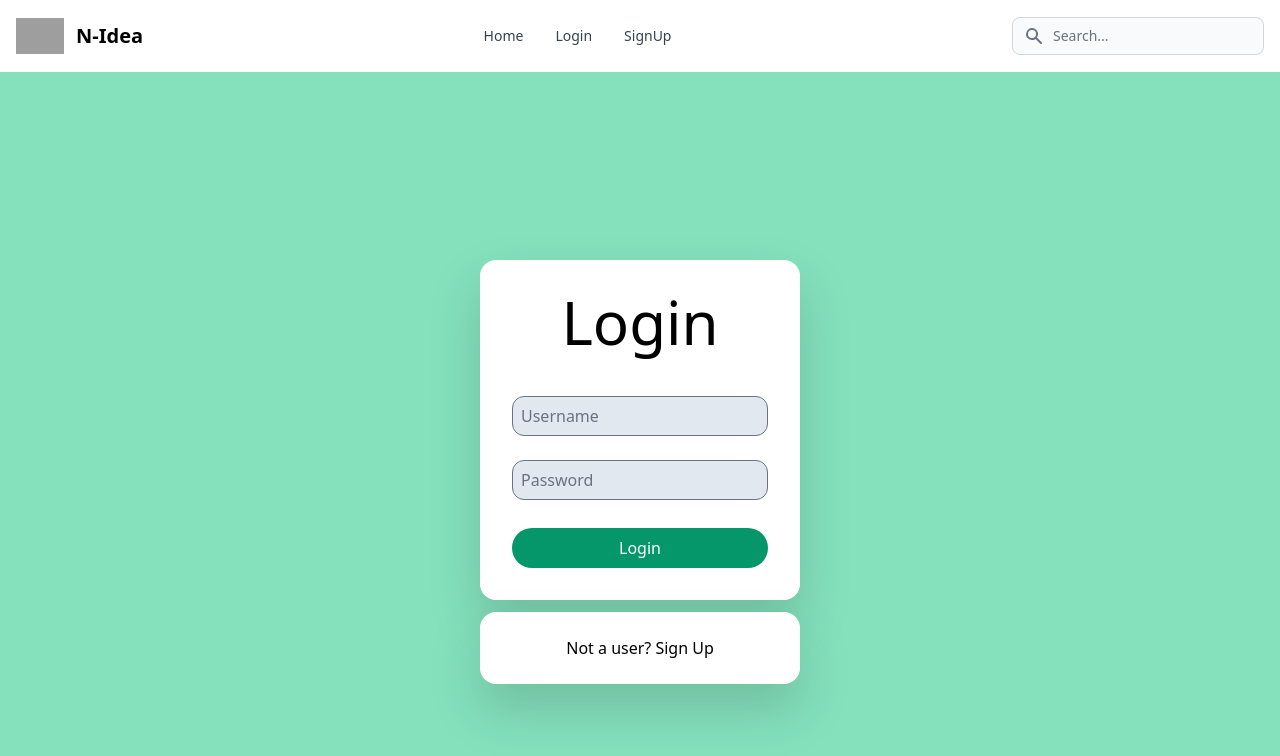
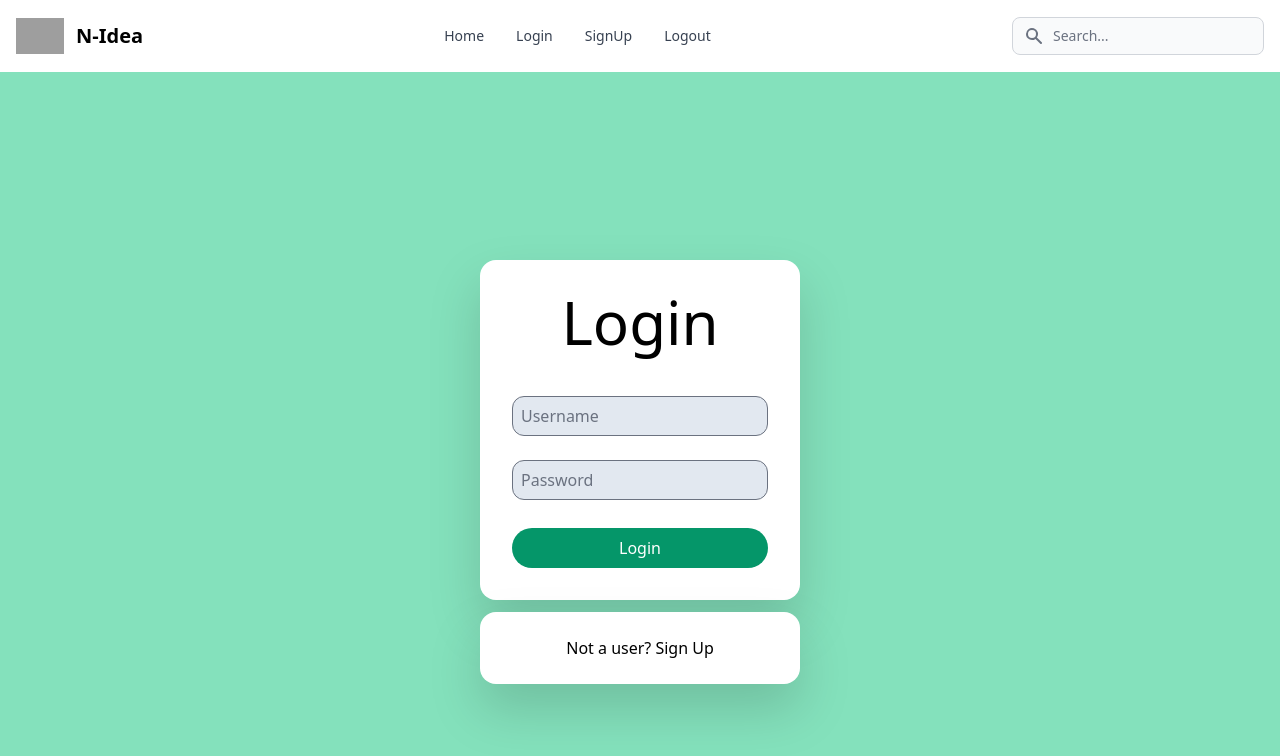
Before and after one commit to GeetanshuGarg39/TRINIT-_N-Idea_DEV, a Next.js app in the folder my-project/: page /login in a window 1280 px wide. Shown: the top 756 px of the page. Built offline with nearby package versions, Linux system fonts and the light colour scheme; grey boxes are pictures that could not be loaded; what pocketbase would draw is missing.

Commit message:
Some minor bug fixes

```diff
--- a/my-project/components/Navbar.js
+++ b/my-project/components/Navbar.js
@@ -44,6 +44,9 @@ export default function Navbar() {
                             <li>
                                 <Link href="/signup" className="block py-2 pl-3 pr-4 text-gray-700 rounded hover:bg-gray-100 md:hover:bg-transparent md:hover:text-blue-700 md:p-0 dark:text-gray-400 md:dark:hover:text-white dark:hover:bg-gray-700 dark:hover:text-white md:dark:hover:bg-transparent dark:border-gray-700">SignUp</Link>
                             </li>
+                            <li>
+                                <Link href="/" className="block py-2 pl-3 pr-4 text-gray-700 rounded hover:bg-gray-100 md:hover:bg-transparent md:hover:text-blue-700 md:p-0 dark:text-gray-400 md:dark:hover:text-white dark:hover:bg-gray-700 dark:hover:text-white md:dark:hover:bg-transparent dark:border-gray-700">Logout</Link>
+                            </li>
                         </ul>
                     </div>
                 </div>
--- a/my-project/components/Sidebar.js
+++ b/my-project/components/Sidebar.js
@@ -64,6 +64,7 @@ export default function Sidebar() {
                                 <span className="flex-1 ml-3 whitespace-nowrap">Sign Up</span>
                             </Link>
                         </li>
+
                     </ul>
                 </div>
             </aside>
--- a/my-project/src/pages/index.js
+++ b/my-project/src/pages/index.js
@@ -70,8 +70,7 @@ export default function Home() {
                     </div>
                 </div>
             </div>
-      <Sidebar/>
-      <button  className=" bg-emerald-600 text-center text-white p-2 mt-4 rounded-full h-1/3  w-full active:bg-green-400"  onClick={logout}> Logout </button>
+
     </>
   )
 }
```
